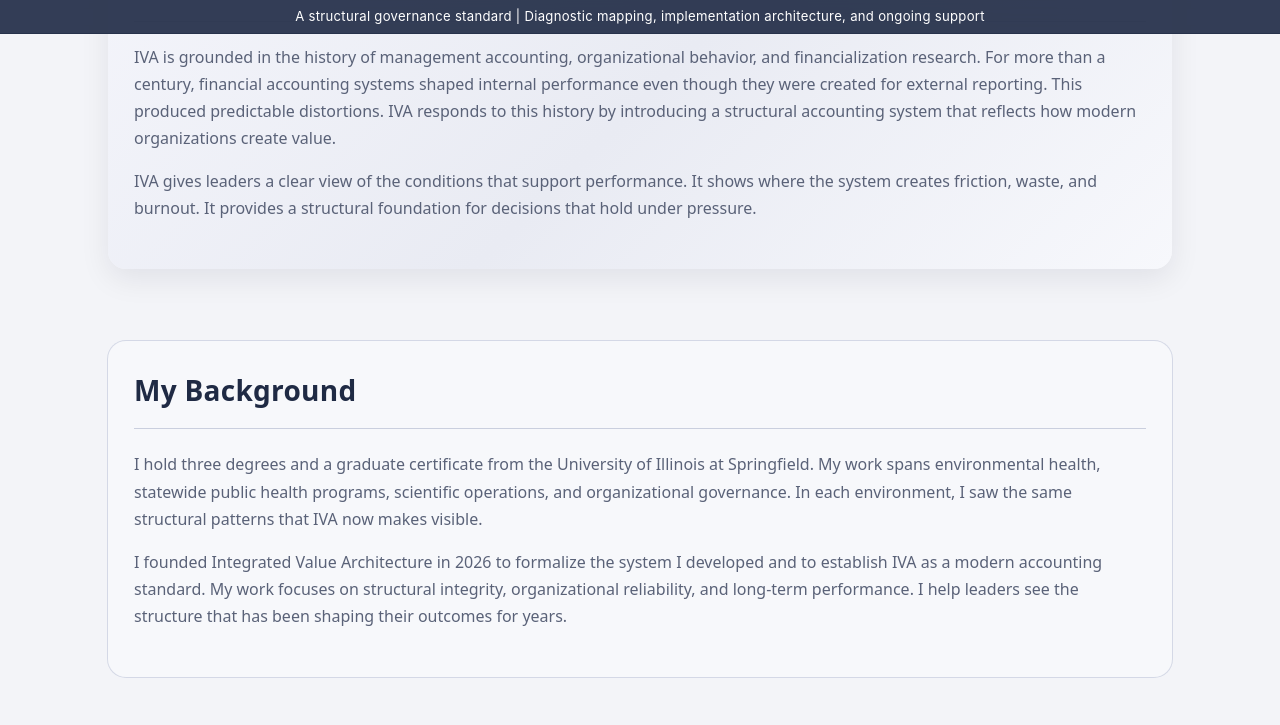
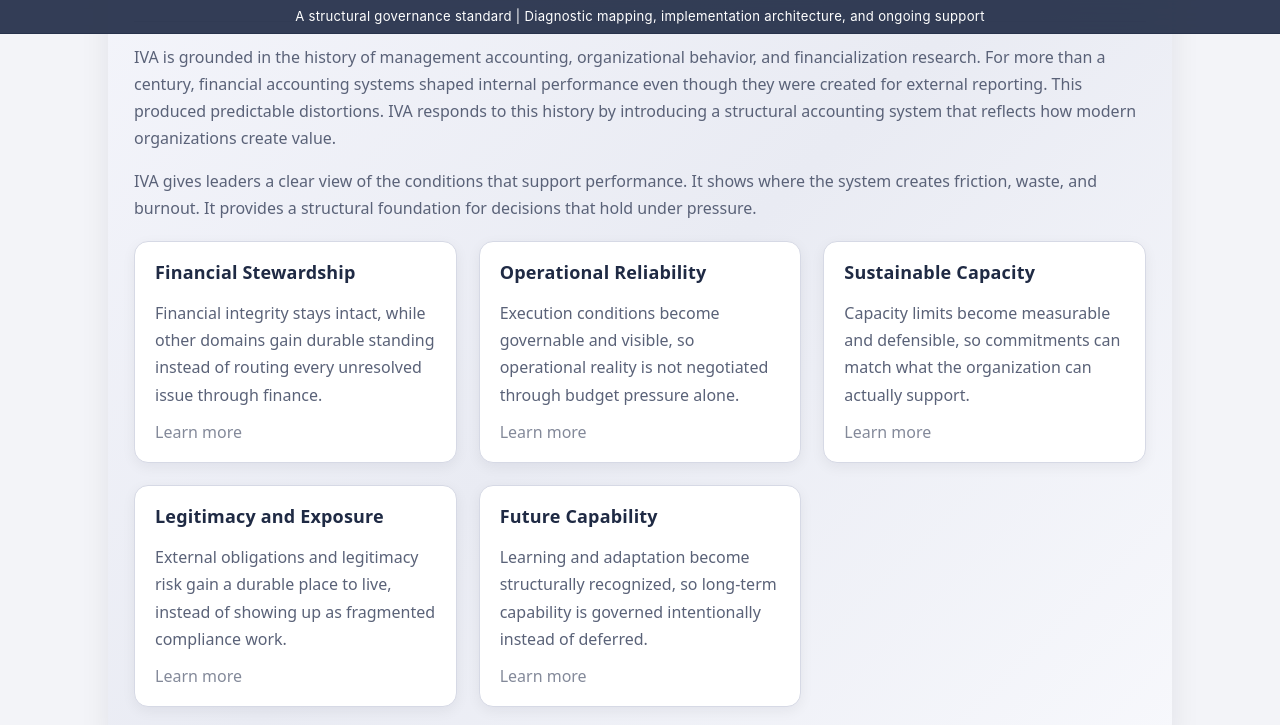
Before and after one commit to efost7873/integratedvaluearchitecture.com, a Jekyll site: the page built from about-me.html, in a window 1280 px wide and 900 px high, scrolled down 1156 px, cut to the strip 0-725 px from the top of the window. Built offline with Jekyll 4.4.1, drawn with Linux system fonts in a browser that asks for light colours; some of the changed text lies outside the part shown.

Commit message:
Update about-me.html

```diff
--- a/about-me.html
+++ b/about-me.html
@@ -23,7 +23,7 @@
       </div>
 
       <div>
-        <h2>The Architect Who Repairs the Structure</h2>
+        <h2>Building Governance Systems That Hold Under Pressure</h2>
 
         <p>Evan M. Foster is based in Springfield, Illinois and serves as Founder and Principal Architect of Integrated Value Architecture LLC.</p>
 
@@ -44,6 +44,40 @@
     <p>IVA is grounded in the history of management accounting, organizational behavior, and financialization research. For more than a century, financial accounting systems shaped internal performance even though they were created for external reporting. This produced predictable distortions. IVA responds to this history by introducing a structural accounting system that reflects how modern organizations create value.</p>
 
     <p>IVA gives leaders a clear view of the conditions that support performance. It shows where the system creates friction, waste, and burnout. It provides a structural foundation for decisions that hold under pressure.</p>
+
+    <div class="grid grid-3" style="margin-top: 18px;">
+
+      <a class="card card-link" href="{{ site.baseurl }}/finance">
+        <h3>Financial Stewardship</h3>
+        <p>Financial integrity stays intact, while other domains gain durable standing instead of routing every unresolved issue through finance.</p>
+        <p class="card-meta">Learn more</p>
+      </a>
+
+      <a class="card card-link" href="{{ site.baseurl }}/operations">
+        <h3>Operational Reliability</h3>
+        <p>Execution conditions become governable and visible, so operational reality is not negotiated through budget pressure alone.</p>
+        <p class="card-meta">Learn more</p>
+      </a>
+
+      <a class="card card-link" href="{{ site.baseurl }}/capacity">
+        <h3>Sustainable Capacity</h3>
+        <p>Capacity limits become measurable and defensible, so commitments can match what the organization can actually support.</p>
+        <p class="card-meta">Learn more</p>
+      </a>
+
+      <a class="card card-link" href="{{ site.baseurl }}/external">
+        <h3>Legitimacy and Exposure</h3>
+        <p>External obligations and legitimacy risk gain a durable place to live, instead of showing up as fragmented compliance work.</p>
+        <p class="card-meta">Learn more</p>
+      </a>
+
+      <a class="card card-link" href="{{ site.baseurl }}/learning">
+        <h3>Future Capability</h3>
+        <p>Learning and adaptation become structurally recognized, so long-term capability is governed intentionally instead of deferred.</p>
+        <p class="card-meta">Learn more</p>
+      </a>
+
+    </div>
   </section>
 
   <!-- BACKGROUND -->
```
